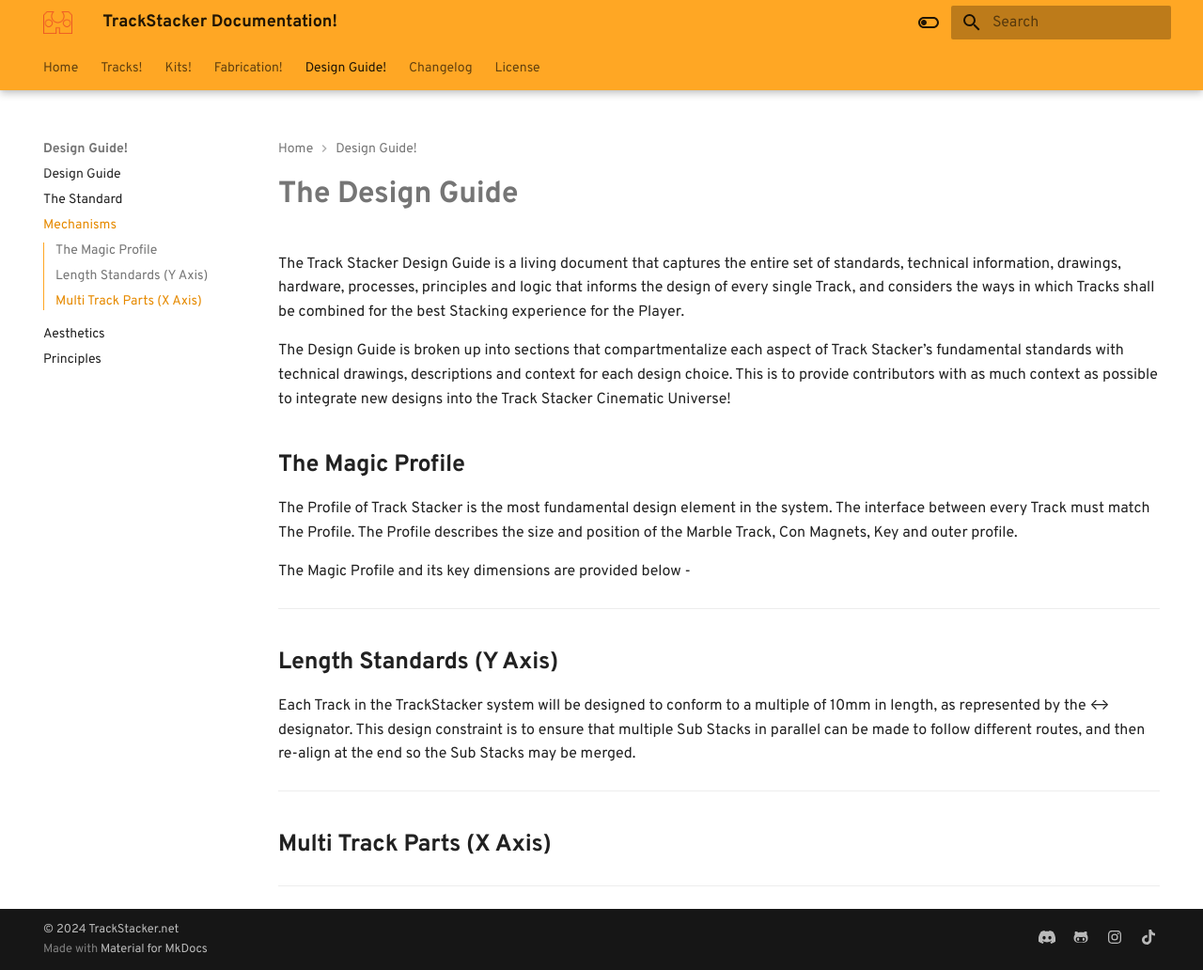
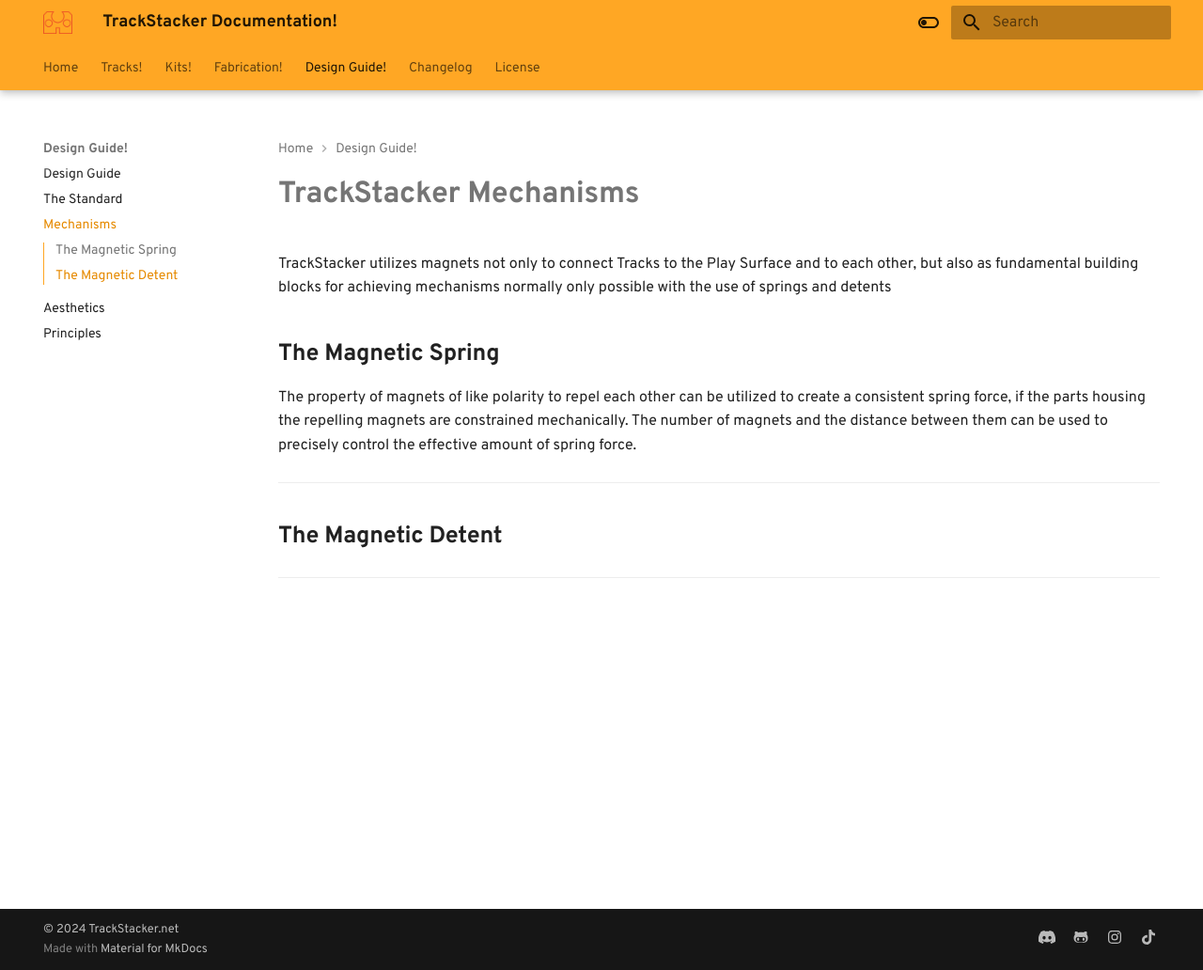
Before and after one commit to shaurjyabanerjee/TRACKSTACKER_DOCS, an MkDocs documentation site: the page built from docs/design/mechanisms.md, in a window 1280 px wide and 1032 px high. Shown: the whole window at 94% size. Built offline with MkDocs 1.6.1 and Material for MkDocs 9.7.7, drawn with Linux system fonts in a browser that asks for light colours.

Commit message:
wrote intro to mechanisms page

```diff
--- a/docs/design/mechanisms.md
+++ b/docs/design/mechanisms.md
@@ -1,31 +1,23 @@
 ---
-title: Design Guide
+title: Mechanisms
 description:
 
 ---
-# **The Design Guide**
+# **TrackStacker Mechanisms**
 
-The Track Stacker Design Guide is a living document that captures the entire set of standards, technical information, drawings, hardware, processes, principles and logic that informs the design of every single Track, and considers the ways in which Tracks shall be combined for the best Stacking experience for the Player.
-
-The Design Guide is broken up into sections that compartmentalize each aspect of Track Stacker’s fundamental standards with technical drawings, descriptions and context for each design choice. This is to provide contributors with as much context as possible to integrate new designs into the Track Stacker Cinematic Universe!
+TrackStacker utilizes magnets not only to connect Tracks to the Play Surface and to each other, but also as fundamental building blocks for achieving mechanisms normally only possible with the use of springs and detents
 
 
-## **The Magic Profile**
+## **The Magnetic Spring**
 
-The Profile of Track Stacker is the most fundamental design element in the system. The interface between every Track must match The Profile. The Profile describes the size and position of the Marble Track, Con Magnets, Key and outer profile.
-
-The Magic Profile and its key dimensions are provided below -
+The property of magnets of like polarity to repel each other can be utilized to create a consistent spring force, if the parts housing the repelling magnets are constrained mechanically. The number of magnets and the distance between them can be used to precisely control the effective amount of spring force.
 
 
 ---
 
-## **Length Standards (Y Axis)**
+## **The Magnetic Detent**
 
-Each Track in the TrackStacker system will be designed to conform to a multiple of 10mm in length, as represented by the ↔ designator. This design constraint is to ensure that multiple Sub Stacks in parallel can be made to follow different routes, and then re-align at the end so the Sub Stacks may be merged.
 
----
-
-## **Multi Track Parts (X Axis)**
 
 
 ---
```
Also changed, not shown: 11 other files.
